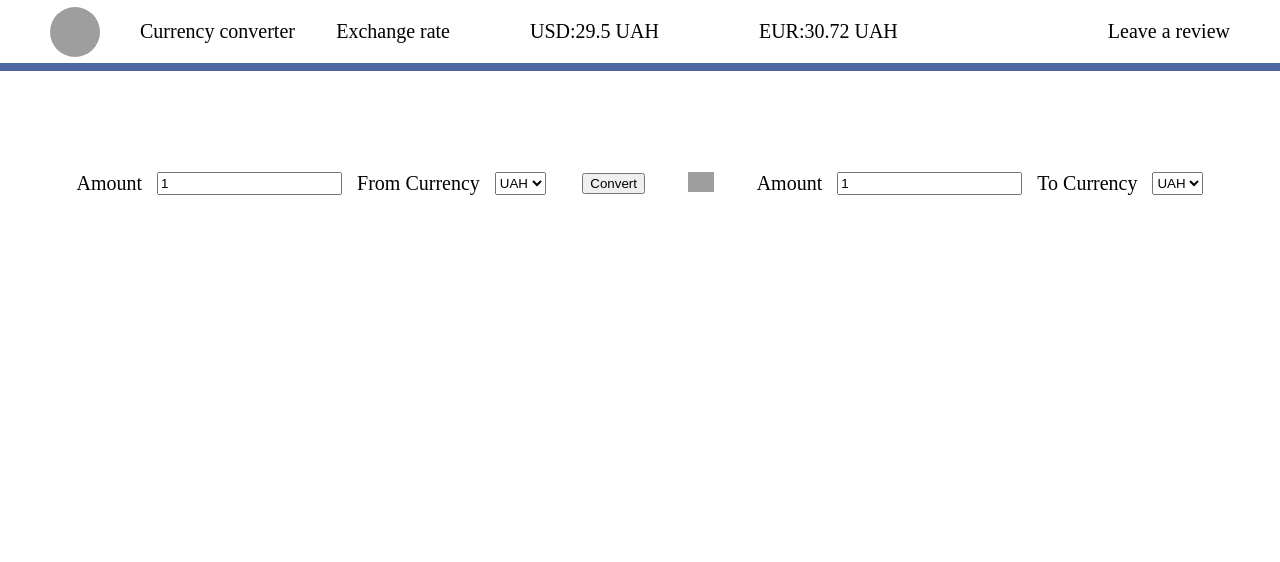
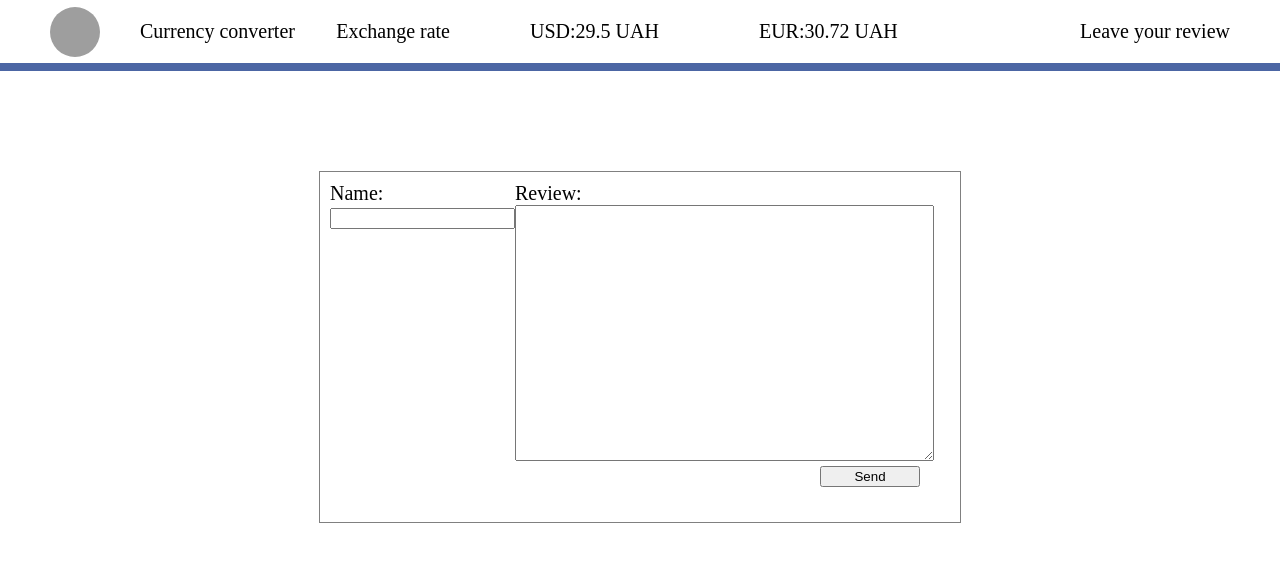
Before and after one commit to VadymUdaltsov/Currency-Converter, a React (Create React App) app: page /review in a window 1280 px wide. Shown: the top 562 px of the page. Built offline with nearby package versions, Linux system fonts and the light colour scheme; grey boxes are pictures that could not be loaded.

Commit message:
Finished with API.js. Commented API. Left a test code for the converter

```diff
--- a/src/App.js
+++ b/src/App.js
@@ -1,13 +1,20 @@
 import s from './App.module.css';
 import Header from './Header/Header';
 import Converter from './Content/Converter';
+import { BrowserRouter, Route, Routes } from 'react-router-dom';
+import ReviewContent from './Content/ReviewContent/ReviewContent';
 
 function App(props) {
   return (
-    <div className={s.global__div}>
-      <Header newUsd={props.newUsd} newEur={props.newEur}/>
-      <Converter newUsd={props.newUsd} newEur={props.newEur}/>
-    </div>
+    <BrowserRouter>
+      <div className={s.global__div}>
+        <Header newUsd={props.newUsd} newEur={props.newEur} />
+        <Routes>
+          <Route path='/converter' element={<Converter newUsd={props.newUsd} newEur={props.newEur} />} />
+          <Route path='review' element={<ReviewContent />} />
+        </Routes>
+      </div>
+    </BrowserRouter>
   );
 }
 
--- a/src/Content/API.js
+++ b/src/Content/API.js
@@ -1,3 +1,4 @@
+
 const Rate = (props) => {
     let myHeaders = new Headers();
     myHeaders.append("apikey", "wVJ6cO1yGi6SujUrTSBUMdmRxKD4CZSV");
@@ -8,33 +9,13 @@ const Rate = (props) => {
         headers: myHeaders
     };
 
-    /* let From = document.getElementById("result__rate").value();
-    let To = document.getElementById("sale__rate").value();
-    let Amount = document.getElementById("amount").value(); */
+     /* let path = `https://api.apilayer.com/fixer/convert?to=${props.valuee}&from=${props.value}&amount=${props.valueq}`;
+      let convertSale = document.getElementById('newValue');
+     fetch(path, requestOptions)
+        .then(response => { return response.json()})
+        .then(res => { convertSale.value = res.result});  */
 
-    /* let path = `"https://api.apilayer.com/exchangerates_data/convert?to=${props.value}&from=${props.valuee}&amount=${props.valueq}, ${'wVJ6cO1yGi6SujUrTSBUMdmRxKD4CZSV'}"`;
-    console.log("url ----------- " + path);
-
-    let Convert = () => {
-        fetch(path, requestOptions)
-            .then(response => response.text(path))
-            .catch(error => console.log('error', error));
-    }
-    Convert(); */
-    let path = `"https://api.apilayer.com/exchangerates_data/convert?to=${props.value}&from=${props.valuee}&amount=${props.valueq}"`;
-
-    fetch(path, requestOptions)
-        .then(response => response.text())
-        .then(result => console.log(result))
-        .catch(error => console.log('error', error));
-
-    // fetch("https://api.apilayer.com/exchangerates_data/convert?to=props.valueefrom=props.value&amount=10", requestOptions)
-    //     .then(response => response.text())
-    //     .then(result => console.log(result))
-    //     .catch(error => console.log('error', error));
-    // return (
-    //     <div>Hi</div>
-    // )
+        // Uncomment this part of code if u want to see, how API works.
 }
 
 
--- a/src/Content/Converter.jsx
+++ b/src/Content/Converter.jsx
@@ -1,6 +1,7 @@
 import React, { useState } from "react";
 import s from './Content.module.css';
-/* import Rate from './API'; */
+import Rate from './API';
+import fillValue from './API'
 
 let Converter = (props) => {
     let convert = () => {
@@ -37,8 +38,8 @@ let Converter = (props) => {
 
     }
 
-    /*
-    Part of Code, who link with API.js and API - Exchangerate
+
+    /* Part of Code, who link with API.js and API - Exchangerate */
 
     const getInitialState = () => {
         const from = 'UAH';
@@ -73,29 +74,29 @@ let Converter = (props) => {
 
     const handleChangeq = (e) => {
         setValue_3(e.target.value);
-    }; */
+    };
     return (
         <div className={s.div__rate}>
-            {/* <Rate  value={from} valuee={to} valueq={amount} handle={handleChangeq} /> */}
+            <Rate  value={from} valuee={to} valueq={amount} handle={handleChangeq} />
             <div className={s.div__converter}>
                 <p>Amount</p>
-                <input type="number" id='amount' defaultValue={1} /* onChange={handleChangeq} */ />
+                <input type="number" id='amount' defaultValue={1} onChange={handleChangeq} />
                 <p>From Currency</p>
-                <select name="sale" id='sale__rate' /* onChange={handleChange} onClick={handleChange} */>
+                <select name="sale" id='sale__rate' onChange={handleChange} onClick={handleChange}>
                     <option value='UAH'>UAH</option>
                     <option value='USD'>USD</option>
                     <option value='EUR'>EUR</option>
                 </select>
             </div>
-            <button id="convert" onClick={convert}>Convert</button>
+            <button id="convert" onClick={convert} /* onClick={Rate} */>Convert</button>
             <button id={s.select_swap} onClick={chaangeSelect}>
                 <img src="https://www.svgrepo.com/show/183494/sort-swap.svg" alt="swap" />
             </button>
             <div className={s.div__converter}>
                 <p>Amount</p>
-                <input type="number" id='newValue' defaultValue={1} />
+                <input type="number" id='newValue' onChange={fillValue} defaultValue={1} />
                 <p>To Currency</p>
-                <select name="buy" id='result__rate' /* onChange={handleChangee} onClick={handleChangee} */>
+                <select name="buy" id='result__rate' onChange={handleChangee} onClick={handleChangee}>
                     <option>UAH</option>
                     <option>USD</option>
                     <option>EUR</option>
--- /dev/null
+++ b/src/Content/ReviewContent/ReviewContent.jsx
@@ -0,0 +1,41 @@
+/* eslint-disable no-useless-concat */
+import React from 'react';
+import { ReactDOM } from 'react';
+import s from './ReviewCss.module.css';
+
+const ReviewContent = (props) => {
+    let ReviewPost = React.createRef();
+    let dom = React.createRef();
+    let addPost = () => {
+        let text = ReviewPost.current.value;
+        let person = document.getElementById('person').value;
+        let comentBlock = document.getElementById('coment__block');
+        comentBlock.innerHTML = 'Name:' + person + '<br>' + 'Review:' + text;
+        dom.style.display = 'none';
+    }
+    return (
+        <div>
+            <div className={s.form__container}>
+                <form className={s.form}>
+                    <div className={s.form__inner}>
+                        <div className={s.form__data}>
+                            <label>
+                                Name:<input type="text" id='person' />
+                            </label>
+                        </div>
+                        <div className={s.review__block}>
+                            <label>
+                                Review:
+                                <textarea className={s.form__reviewTextarea} ref={ReviewPost}></textarea>
+                            </label>
+                            <button type='button' onClick={addPost} className={s.btn__send}>Send</button>
+                        </div>
+                    </div>
+                </form>
+            </div>
+            <div id='coment__block' ref={dom}></div>
+        </div>
+    )
+}
+
+export default ReviewContent;
--- /dev/null
+++ b/src/Content/ReviewContent/ReviewCss.module.css
@@ -0,0 +1,41 @@
+.form__container {
+    border: 1px solid grey;
+    width: 50%;
+    margin: 0 auto;
+    min-height: 350px;
+    display: flex;
+}
+
+.form__container form {
+    width: 100%;
+}
+
+.form {
+    margin: 10px;
+}
+
+.form__inner {
+    display: flex;
+    height: 100%;
+}
+
+.form__data {
+    display: flex;
+    flex-direction: column;
+    max-width: 230px;
+}
+
+.review__block {
+    width: 100%;
+}
+
+.form__reviewTextarea {
+    width: 95%;
+    height: 250px;
+}
+
+.btn__send {
+    width: 100px;
+    float: right;
+    margin-right: 30px;
+}
--- a/src/Header/Header.jsx
+++ b/src/Header/Header.jsx
@@ -1,4 +1,6 @@
+import { NavLink } from 'react-router-dom';
 import s from './Header.module.css';
+import Review from './Review/Review';
 
 
 const Header = (props) => {
@@ -9,10 +11,10 @@ const Header = (props) => {
                 <div className={s.header__nav}>
                     <ul className={s.header__items}>
                         <li>
-                            <a href="s">Currency converter</a>
+                            <NavLink to='/converter'>Currency converter</NavLink>
                         </li>
                         <li>
-                            <a href="s">Exchange rate</a>
+                            <NavLink to='/rate'>Exchange rate</NavLink>
                         </li>
                     </ul>
                 </div>
@@ -21,7 +23,7 @@ const Header = (props) => {
                     <p>EUR:{props.newEur} UAH</p>
                 </div>
                 <div className={s.header__review}>
-                    <p>Leave a review</p>
+                    {<NavLink to='/review'><Review /></NavLink>}
                 </div>
             </div>
         </div>
--- /dev/null
+++ b/src/Header/Review/Review.jsx
@@ -0,0 +1,7 @@
+const Review = () => {
+    return (
+        <div>Leave your review</div>
+    )
+}
+
+export default Review;
```
Also changed, not shown: src/Content/ReviewContent/addPost.js (added, +12 -0 lines).
